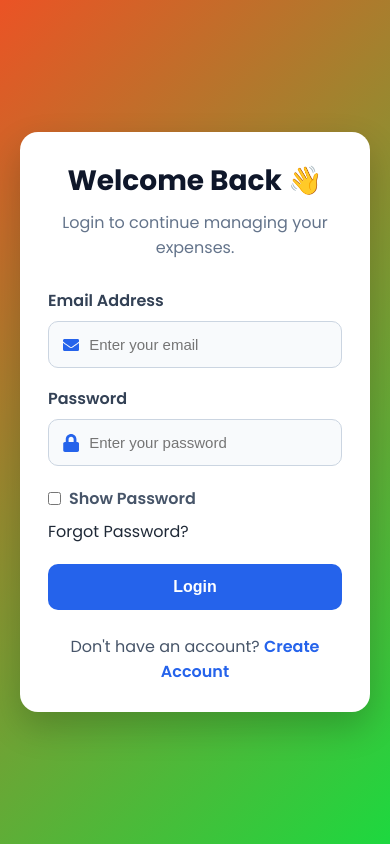
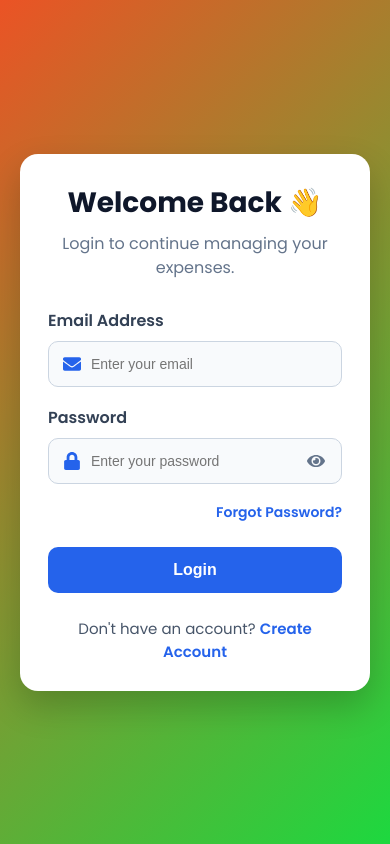
Before and after one commit to KummethaHarshavardhan/smart_expense_tracker, a React app in the folder frontend/: page /login in a window 390 px wide. Built offline with nearby package versions, Linux system fonts and the light colour scheme; no server answers; the HTML template or start-up script is replaced by a standard one.

Commit message:
Improve login and register UI with password visibility toggle

```diff
--- a/frontend/src/pages/Login.jsx
+++ b/frontend/src/pages/Login.jsx
@@ -1,6 +1,6 @@
 import { useState } from "react";
 import { Link, useNavigate } from "react-router-dom";
-import { FaEnvelope, FaLock } from "react-icons/fa";
+import { FaEnvelope, FaLock, FaEye, FaEyeSlash } from "react-icons/fa";
 import { loginUser } from "../services/authService";
 import "../styles/login.css";
 
@@ -41,7 +41,6 @@ function Login() {
   return (
     <div className="auth-container">
       <div className="auth-card">
-
         <h2>Welcome Back 👋</h2>
 
         <p className="auth-subtitle">
@@ -51,7 +50,6 @@ function Login() {
         {error && <p className="error-text">{error}</p>}
 
         <form onSubmit={handleSubmit}>
-
           <div className="input-group">
             <label>Email Address</label>
 
@@ -85,32 +83,28 @@ function Login() {
                 autoComplete="current-password"
                 required
               />
+
+              <span
+                className="password-toggle"
+                onClick={() => setShowPassword(!showPassword)}
+              >
+                {showPassword ? <FaEyeSlash /> : <FaEye />}
+              </span>
             </div>
 
             <div className="checkbox-group">
-              <label>
-                <input
-                  type="checkbox"
-                  onChange={() => setShowPassword(!showPassword)}
-                />
-                Show Password
-              </label>
-
               <Link to="/forgot-password">Forgot Password?</Link>
-
             </div>
           </div>
 
           <button className="btn" disabled={loading}>
             {loading ? "Logging in..." : "Login"}
           </button>
-
         </form>
 
         <p className="auth-link">
           Don't have an account? <Link to="/register">Create Account</Link>
         </p>
-
       </div>
     </div>
   );
--- a/frontend/src/pages/Register.jsx
+++ b/frontend/src/pages/Register.jsx
@@ -1,6 +1,12 @@
 import { useState } from "react";
 import { Link, useNavigate } from "react-router-dom";
-import { FaUser, FaEnvelope, FaLock } from "react-icons/fa";
+import {
+  FaUser,
+  FaEnvelope,
+  FaLock,
+  FaEye,
+  FaEyeSlash,
+} from "react-icons/fa";
 import { registerUser } from "../services/authService";
 import "../styles/login.css";
 
@@ -15,6 +21,7 @@ function Register() {
   });
 
   const [showPassword, setShowPassword] = useState(false);
+  const [showConfirmPassword, setShowConfirmPassword] = useState(false);
   const [loading, setLoading] = useState(false);
   const [error, setError] = useState("");
 
@@ -97,6 +104,7 @@ function Register() {
   <label>Password</label>
 
   <div className="input-box">
+
     <FaLock className="input-icon" />
 
     <input
@@ -107,6 +115,14 @@ function Register() {
       onChange={handleChange}
       required
     />
+
+    <span
+      className="password-toggle"
+      onClick={() => setShowPassword(!showPassword)}
+    >
+      {showPassword ? <FaEyeSlash /> : <FaEye />}
+    </span>
+
   </div>
 </div>
 
@@ -114,28 +130,28 @@ function Register() {
   <label>Confirm Password</label>
 
   <div className="input-box">
+
     <FaLock className="input-icon" />
 
     <input
-                type={showPassword ? "text" : "password"}
+      type={showConfirmPassword ? "text" : "password"}
       name="confirmPassword"
       placeholder="Confirm password"
       value={formData.confirmPassword}
       onChange={handleChange}
       required
     />
+
+    <span
+      className="password-toggle"
+      onClick={() =>
+        setShowConfirmPassword(!showConfirmPassword)
+      }
+    >
+      {showConfirmPassword ? <FaEyeSlash /> : <FaEye />}
+    </span>
+
   </div>
-          </div>
-
-          <div className="checkbox-group">
-            <label>
-              <input
-                type="checkbox"
-                checked={showPassword}
-                onChange={() => setShowPassword(!showPassword)}
-              />
-              Show Password
-            </label>
 </div>
 
           <button className="btn" disabled={loading}>
--- a/frontend/src/styles/login.css
+++ b/frontend/src/styles/login.css
@@ -1,3 +1,7 @@
+/* ==========================================
+   Authentication Page
+========================================== */
+
 .auth-container{
     min-height:100vh;
     display:flex;
@@ -13,7 +17,7 @@
     background:#fff;
     padding:40px;
     border-radius:18px;
-    box-shadow:0 15px 35px rgba(0,0,0,.2);
+    box-shadow:0 15px 35px rgba(0,0,0,.20);
 }
 
 .auth-card h2{
@@ -21,13 +25,19 @@
     color:#0f172a;
     margin-bottom:8px;
     font-size:34px;
+    font-weight:700;
 }
 
 .auth-subtitle{
     text-align:center;
     color:#64748b;
     margin-bottom:28px;
+    line-height:1.5;
 }
+
+/* ==========================================
+   Form Fields
+========================================== */
 
 .input-group{
     margin-bottom:18px;
@@ -41,46 +51,86 @@
 }
 
 .input-box{
+    position:relative;
     display:flex;
     align-items:center;
     background:#f8fafc;
     border:1px solid #cbd5e1;
     border-radius:10px;
     padding:0 14px;
-    transition:.3s;
+    transition:0.3s;
 }
 
 .input-box:focus-within{
     border-color:#2563eb;
     box-shadow:0 0 0 4px rgba(37,99,235,.15);
+    background:#fff;
 }
 
 .input-icon{
     color:#2563eb;
     font-size:18px;
     margin-right:10px;
+    flex-shrink:0;
 }
 
 .input-box input{
     width:100%;
     border:none;
     background:transparent;
-    padding:14px 0;
     outline:none;
+    padding:14px 42px 14px 0;
     font-size:15px;
 }
 
-.checkbox-group{
-    margin:20px 0;
+/* ==========================================
+   Password Eye Icon
+========================================== */
+
+.password-toggle{
+    position:absolute;
+    right:16px;
+    top:50%;
+    transform:translateY(-50%);
+    cursor:pointer;
+    color:#64748b;
+    font-size:18px;
+    display:flex;
+    align-items:center;
+    justify-content:center;
+    transition:0.3s;
 }
 
-.checkbox-group label{
+.password-toggle:hover{
+    color:#2563eb;
+}
+
+/* ==========================================
+   Forgot Password
+========================================== */
+
+.checkbox-group{
     display:flex;
+    justify-content:flex-end;
     align-items:center;
-    gap:8px;
-    cursor:pointer;
-    color:#475569;
+    margin:18px 0 24px;
 }
+
+.checkbox-group a{
+    color:#2563eb;
+    font-size:14px;
+    font-weight:600;
+    text-decoration:none;
+    transition:0.3s;
+}
+
+.checkbox-group a:hover{
+    text-decoration:underline;
+}
+
+/* ==========================================
+   Button
+========================================== */
 
 .btn{
     width:100%;
@@ -92,28 +142,43 @@
     font-size:16px;
     font-weight:600;
     cursor:pointer;
-    transition:.3s;
+    transition:0.3s;
 }
 
-.btn:hover{
+.btn:hover:not(:disabled){
     background:#1d4ed8;
     transform:translateY(-2px);
 }
+
+.btn:disabled{
+    opacity:.7;
+    cursor:not-allowed;
+}
+
+/* ==========================================
+   Footer Links
+========================================== */
 
 .auth-link{
     margin-top:24px;
     text-align:center;
     color:#475569;
+    font-size:15px;
 }
 
 .auth-link a{
     color:#2563eb;
     font-weight:600;
+    text-decoration:none;
 }
 
 .auth-link a:hover{
     text-decoration:underline;
 }
+
+/* ==========================================
+   Messages
+========================================== */
 
 .error-text{
     background:#fee2e2;
@@ -122,7 +187,12 @@
     border-radius:8px;
     text-align:center;
     margin-bottom:20px;
+    font-weight:500;
 }
+
+/* ==========================================
+   Responsive
+========================================== */
 
 @media(max-width:500px){
 
@@ -133,4 +203,9 @@
     .auth-card h2{
         font-size:28px;
     }
+
+    .input-box input{
+        font-size:14px;
+    }
+
 }
```
Lines whose indentation alone changed are shown as unchanged.
